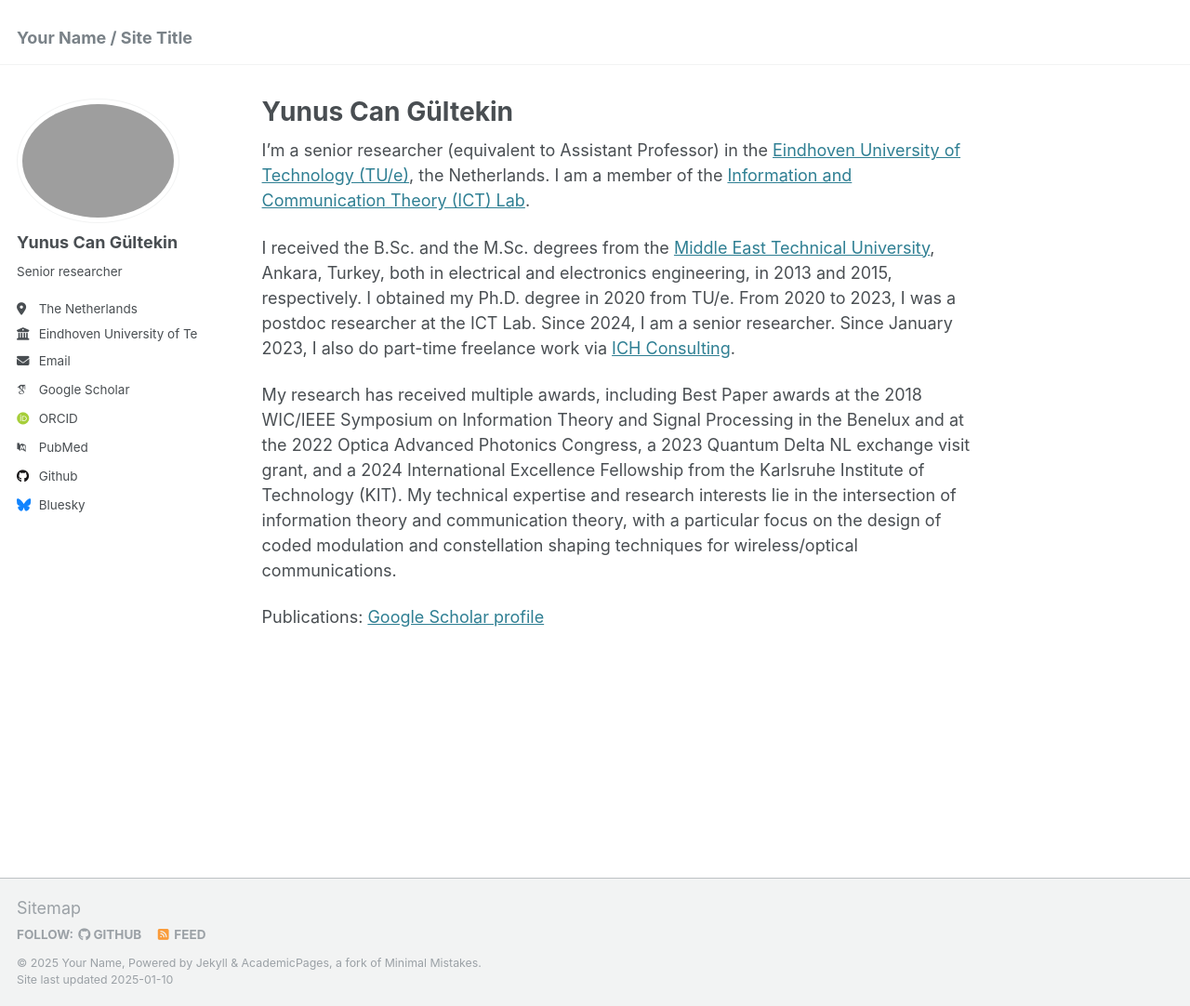
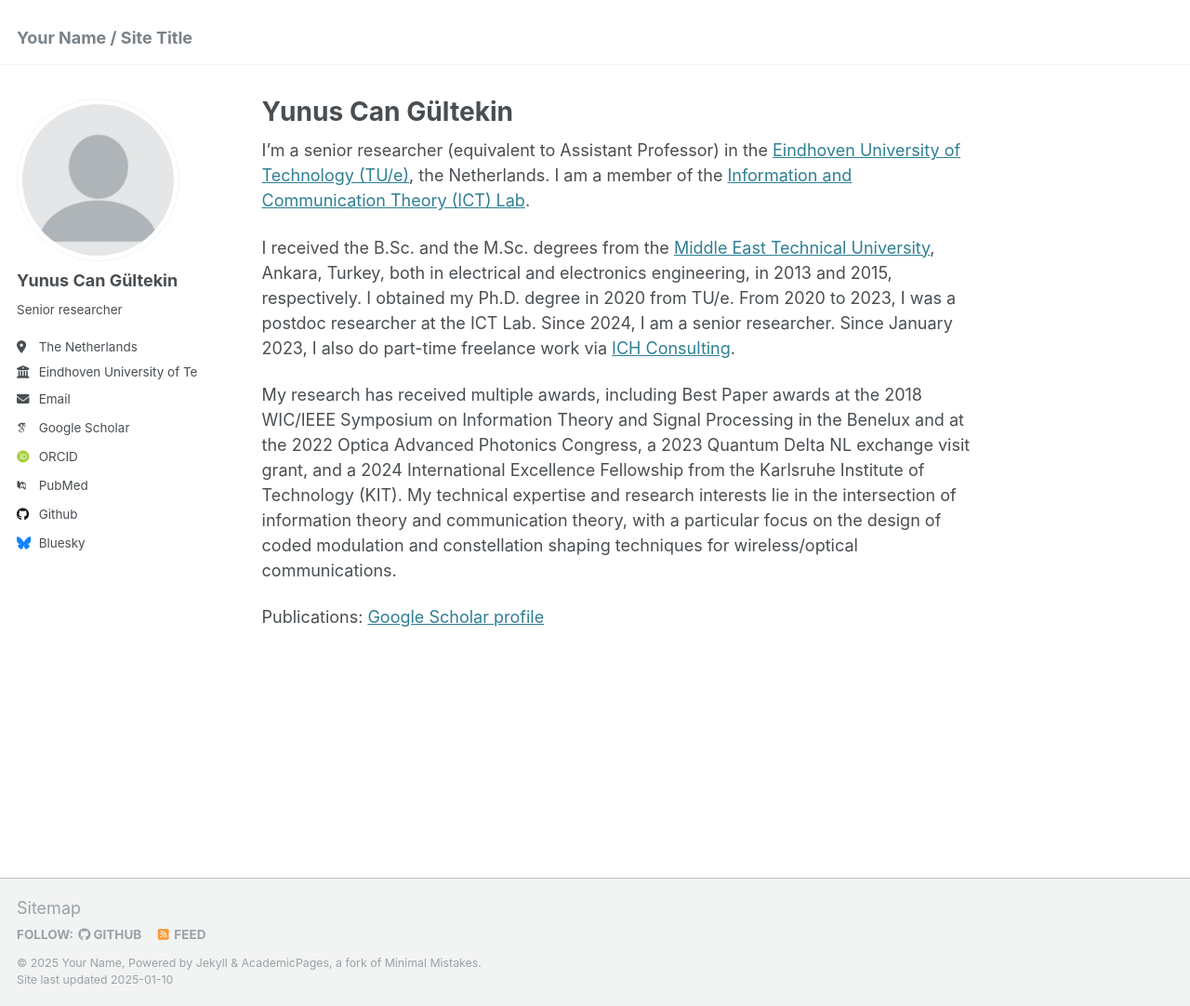
Before and after one commit to ycgultekin/ycgultekin.github.io, a Jekyll site: the page built from _pages/about.md, in a window 1280 px wide and 1082 px high. Shown: the whole window at 93% size. Built offline with Jekyll 4.4.1, drawn with Linux system fonts in a browser that asks for light colours; some web fonts are replaced.

Commit message:
seventh modification

```diff
--- a/_config.yml
+++ b/_config.yml
@@ -21,7 +21,7 @@ repository               : "academicpages/academicpages.github.io"
 #               Additional customization can be done by editing /_includes/author-profile.html
 author:
   # Biographic information
-  avatar           : "ycg_bio-photo.jpg"
+  avatar           : "profile.png"
   name             : "Yunus Can Gültekin"
   pronouns         : # example: "she/her"
   bio              : "Senior researcher"
```
